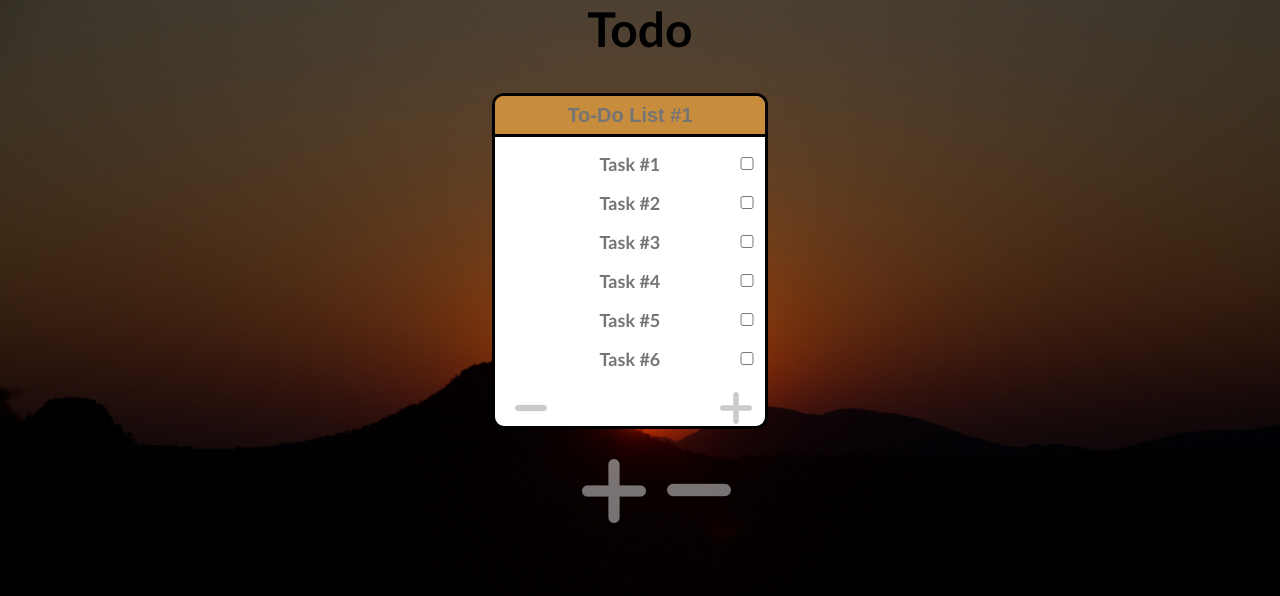
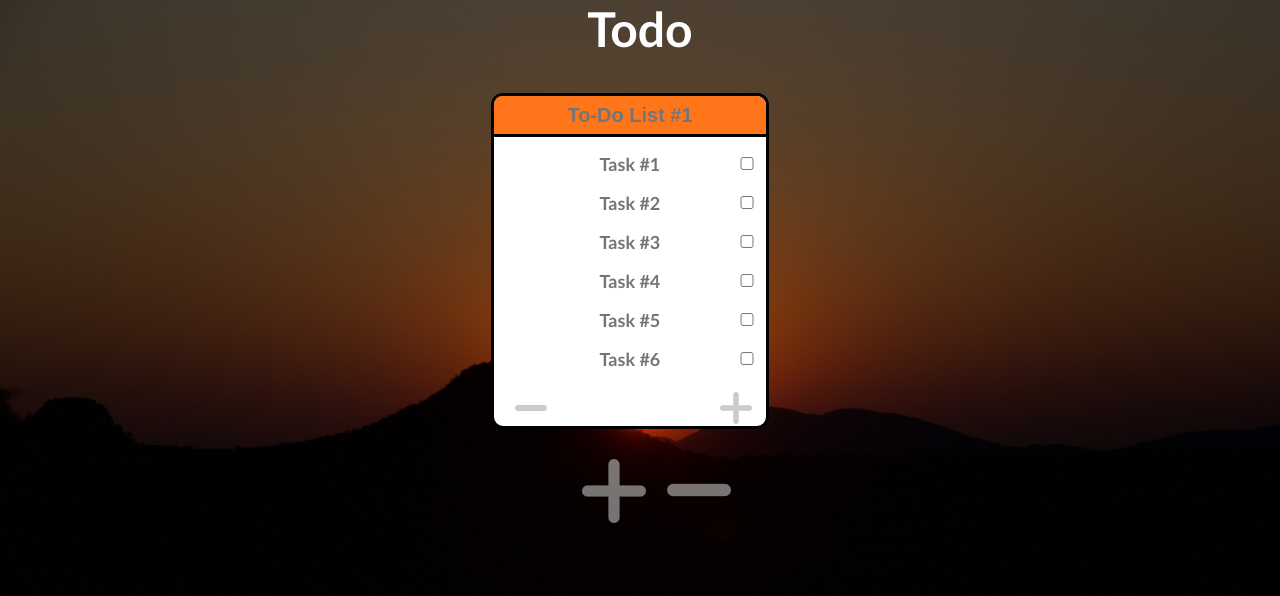
Before and after one commit to ByMikiii/Web-Projects, a plain HTML site: page Todo/index.html in a window 1280 px wide. Drawn offline with Linux system fonts and the light colour scheme.

Commit message:
Style changes

```diff
--- a/Todo/CSS/app.css
+++ b/Todo/CSS/app.css
@@ -1,5 +1,6 @@
 body {
   background-image: url("../Images/background.jpg");
+  background-color: rgb(24, 24, 24);
   background-repeat: no-repeat;
   background-size: cover;
   min-height: 100%;
@@ -12,7 +13,7 @@ body {
   padding: 0;
 }
 h1 {
-  color: rgb(0, 0, 0);
+  color: rgb(255, 255, 255);
   font-size: 3rem;
   text-align: center;
   margin-bottom: 1rem;
@@ -82,7 +83,7 @@ h1 {
   top: 0px;
   border: none;
   height: 24px;
-  width: 270px;
+  width: 272px;
   text-align: center;
   font-weight: bold;
   font-size: 20px;
@@ -91,7 +92,7 @@ h1 {
   border-top-left-radius: 8px;
   border-top-right-radius: 9px;
   border-bottom: black 3px solid;
-  background-color: rgba(187, 113, 16, 0.808);
+  background-color: rgba(255, 102, 0, 0.897);
 }
 .plus-minus {
   filter: invert(1);
```
